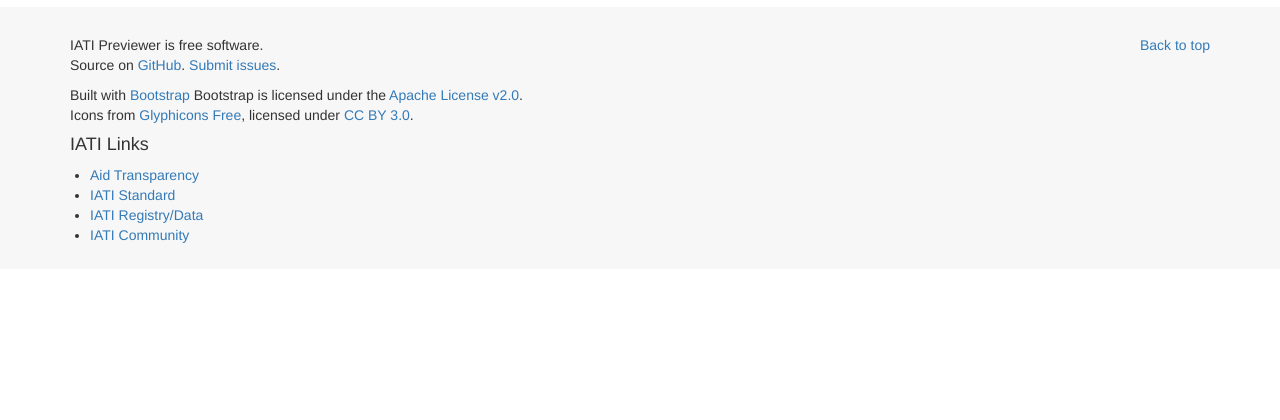
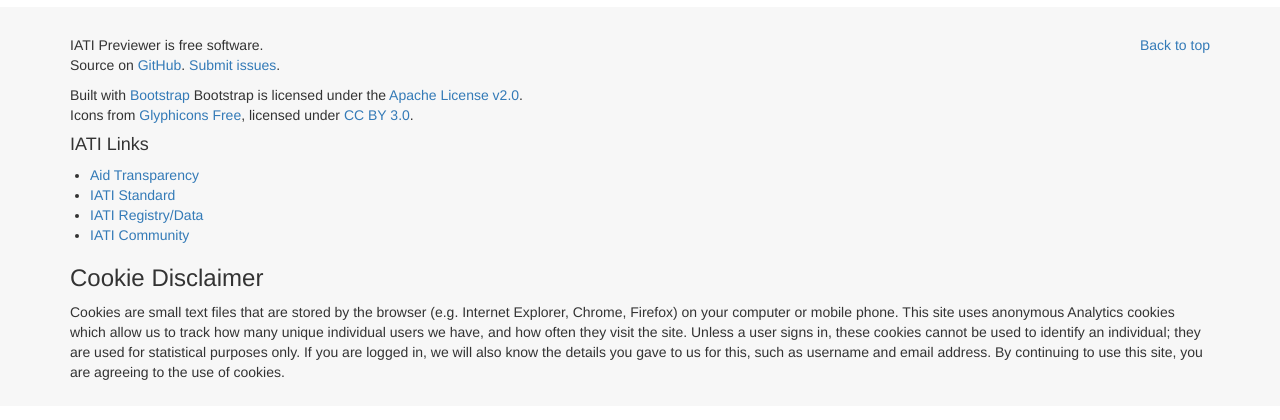
Before and after one commit to IATI/IATI-Previewer, a PHP site: page /?action=new in a window 1280 px wide. Shown: the part 497-917 px from the top of the page. Before the commit the page ends 740 px from the top, so only its background shows below. Run offline with PHP 8.4, Linux system fonts and the light colour scheme; some libraries are stand-ins or nearby versions.

Commit message:
Adds coockie disclaimer

```diff
--- a/index.php
+++ b/index.php
@@ -335,6 +335,14 @@ if (!isset($_REQUEST["showblank"])) {
           <li><a href="http://support.iatistandard.org/">IATI Community</a></li>
         </ul>
       </div>
+      <div id="footer-cookie">
+        <aside id="text-21" class="widget-1 widget-first widget-last widget-odd widget widget_text">
+          <h3 class="widget-title">Cookie Disclaimer</h3>
+          <div class="textwidget">
+            <p>Cookies are small text files that are stored by the browser (e.g. Internet Explorer, Chrome, Firefox) on your computer or mobile phone. This site uses anonymous Analytics cookies which allow us to track how many unique individual users we have, and how often they visit the site. Unless a user signs in, these cookies cannot be used to identify an individual; they are used for statistical purposes only. If you are logged in, we will also know the details you gave to us for this, such as username and email address. By continuing to use this site, you are agreeing to the use of cookies.</p>
+          </div>
+        </aside>
+      </div>
     </div>
   </footer>
 
```
